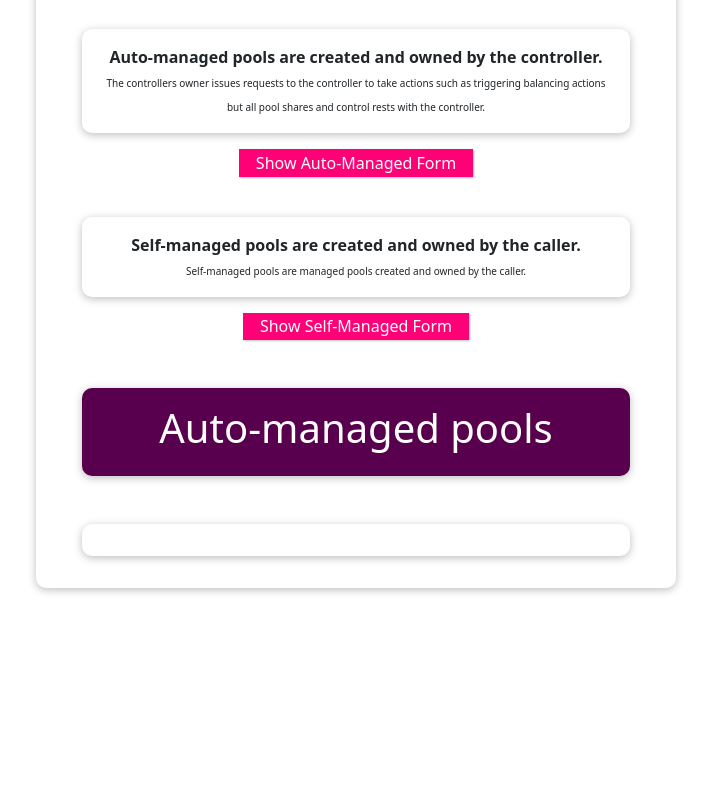
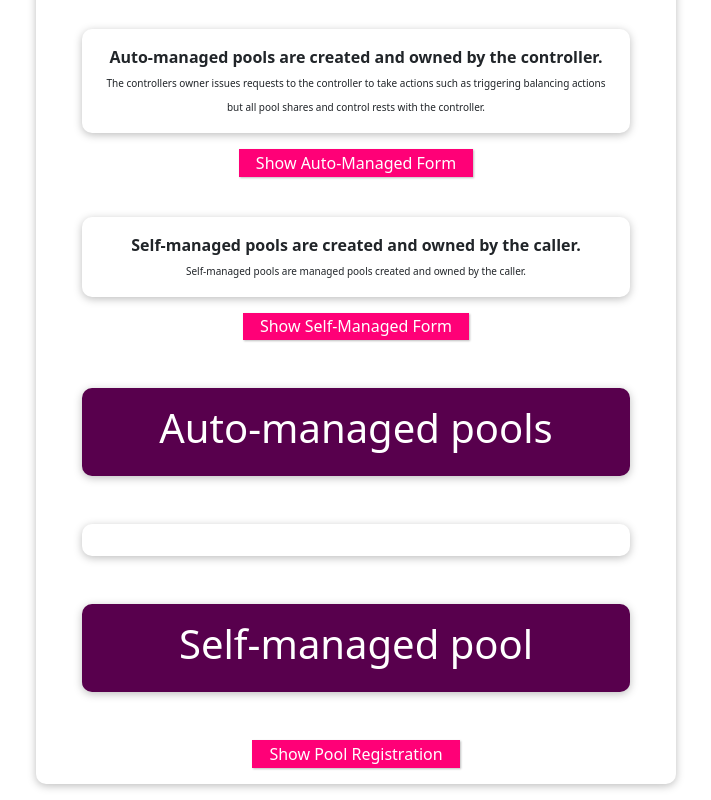
Before and after one commit to TheNewAutonomy/Balancer.ControllerSPA, a Vue app: page /#/ in a window 1280 px wide. Shown: the part 331-1131 px from the top of the page, without its empty margins (284-995 px from the left). Before the commit the page ends 935 px from the top, so only its background shows below. Built offline with nearby package versions, Linux system fonts and the light colour scheme.

Commit message:
Added pool registration functionality

```diff
--- a/src/components/controller-dapp.vue
+++ b/src/components/controller-dapp.vue
@@ -37,6 +37,10 @@
         ></pool-details>
       </li>
     </ul>
+    <header>
+      <h1>Self-managed pool</h1>
+    </header>
+    <register-selfmanaged-pool @register-selfmanaged-pool="registerSelfManagedPool" @deregister-selfmanaged-pool="deregisterSelfManagedPool"></register-selfmanaged-pool>
   </section>
 </template>
 <script>
@@ -44,6 +48,7 @@ import HelloMetamask from '@/components/hello-metamask'
 import PoolDetails from '@/components/pool-details'
 import NewAutomanagedPool from '@/components/new-automanaged-pool'
 import NewManagedPool from '@/components/new-selfmanaged-pool'
+import NewRegisterSelfManagedPool from '@/components/register-selfmanaged-pool'
 export default {
   name: 'controller-dapp',
   data () {
@@ -136,6 +141,44 @@ export default {
         }
       )
     },
+    registerSelfManagedPool (poolAddress, reserveTokenAddress) {
+      this.$store.state.reserveControllerContractInstance().registerManagedPool(
+        poolAddress,
+        reserveTokenAddress,
+        {
+          gas: 15696230,
+          value: this.$store.state.web3
+            .web3Instance()
+            .toWei(this.amount, 'ether'),
+          from: this.$store.state.web3.coinbase
+        },
+        (err, result) => {
+          if (err) {
+            console.log(err)
+            this.pending = false
+          }
+        }
+      )
+    },
+    deregisterSelfManagedPool (poolAddress, reserveTokenAddress) {
+      this.$store.state.reserveControllerContractInstance().deregisterManagedPool(
+        poolAddress,
+        reserveTokenAddress,
+        {
+          gas: 15696230,
+          value: this.$store.state.web3
+            .web3Instance()
+            .toWei(this.amount, 'ether'),
+          from: this.$store.state.web3.coinbase
+        },
+        (err, result) => {
+          if (err) {
+            console.log(err)
+            this.pending = false
+          }
+        }
+      )
+    },
     addSelfManagedPool (name, symbol, poolTokens, poolNormalisedWeights, poolAssetManagers, swapFeePercentage, swapEnabledOnStart, mustAllowListLPs, managementAumFeePercentage, aumFeeId, salt) {
       const params = { name: name, symbol: symbol, assetManagers: poolAssetManagers }
       console.log('params: ')
@@ -173,7 +216,8 @@ export default {
     'hello-metamask': HelloMetamask,
     'pool-details': PoolDetails,
     'new-automanaged-pool': NewAutomanagedPool,
-    'new-selfmanaged-pool': NewManagedPool
+    'new-selfmanaged-pool': NewManagedPool,
+    'register-selfmanaged-pool': NewRegisterSelfManagedPool
   },
   async mounted () {
     console.log('dispatching getContractInstance')
--- /dev/null
+++ b/src/components/register-selfmanaged-pool.vue
@@ -0,0 +1,57 @@
+<template>
+    <div>
+      <button @click="toggleDetails">
+        {{ detailsAreVisible ? "Hide" : "Show" }} Pool Registration
+      </button>
+      <form @submit.prevent="submitData">
+        <div v-if="detailsAreVisible">
+          <div>
+              <label>Pool Address</label>
+              <input type="text" v-model="poolAddress" />
+          </div>
+          <div>
+              <label>Reserve Token Address</label>
+              <input type="text" v-model="reserveTokenAddress" />
+          </div>
+          <div>
+              <button @click="registerPool">Register Pool</button>
+          </div>
+          <div>
+              <button @click="deregisterPool">Deregister Pool</button>
+          </div>
+        </div>
+      </form>
+    </div>
+</template>
+
+<script>
+
+export default {
+  name: 'register-selfmanaged-pool',
+  emits: ['register-selfmanaged-pool'],
+  data () {
+    return {
+      detailsAreVisible: false,
+      poolAddress: '',
+      reserveTokenAddress: ''
+    }
+  },
+  methods: {
+    toggleDetails () {
+      this.detailsAreVisible = !this.detailsAreVisible
+    },
+    registerPool () {
+      this.$emit('register-selfmanaged-pool',
+        this.poolAddress,
+        this.reserveTokenAddress)
+    },
+    deregisterPool () {
+      this.$emit('deregister-selfmanaged-pool',
+        this.poolAddress,
+        this.reserveTokenAddress)
+    },
+    submitData () {
+    }
+  }
+}
+</script>
```
